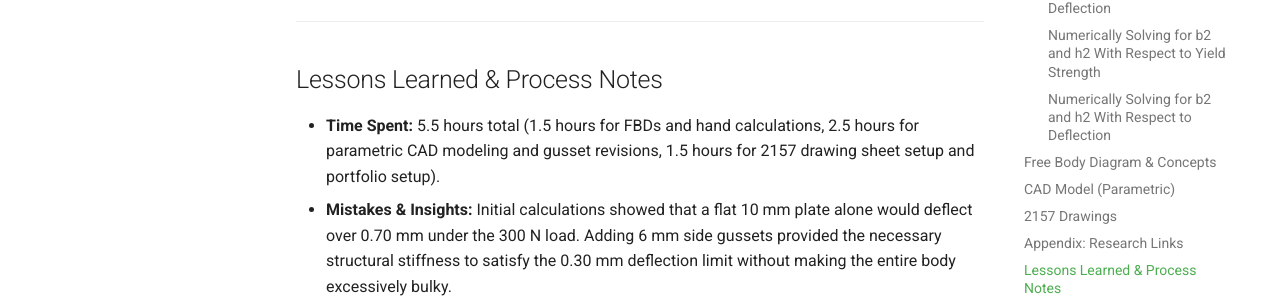
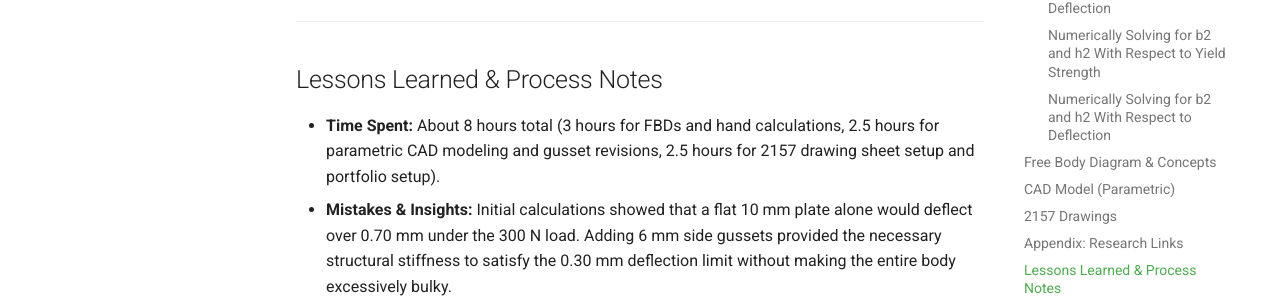
Before and after one commit to MHasan-27/megr2157-portfolio, an MkDocs documentation site: the page built from docs/assignments/A04/index.md, in a window 1280 px wide and 900 px high, scrolled down 4797 px. Shown: the part 532-840 px from the top of the window. Built offline with MkDocs 1.6.1 and Material for MkDocs 9.7.7, drawn with Linux system fonts in a browser that asks for light colours.

Commit message:
Revise time spent on A04 assignment
Updated time spent on project to reflect actual hours.

```diff
--- a/docs/assignments/A04/index.md
+++ b/docs/assignments/A04/index.md
@@ -135,5 +135,5 @@ An ASME-compliant engineering drawing was generated directly from the 3D CAD mod
 
 ## Lessons Learned & Process Notes
 
-* **Time Spent:** 5.5 hours total (1.5 hours for FBDs and hand calculations, 2.5 hours for parametric CAD modeling and gusset revisions, 1.5 hours for 2157 drawing sheet setup and portfolio setup).
+* **Time Spent:** About 8 hours total (3 hours for FBDs and hand calculations, 2.5 hours for parametric CAD modeling and gusset revisions, 2.5 hours for 2157 drawing sheet setup and portfolio setup).
 * **Mistakes & Insights:** Initial calculations showed that a flat 10 mm plate alone would deflect over 0.70 mm under the 300 N load. Adding 6 mm side gussets provided the necessary structural stiffness to satisfy the 0.30 mm deflection limit without making the entire body excessively bulky.
```
